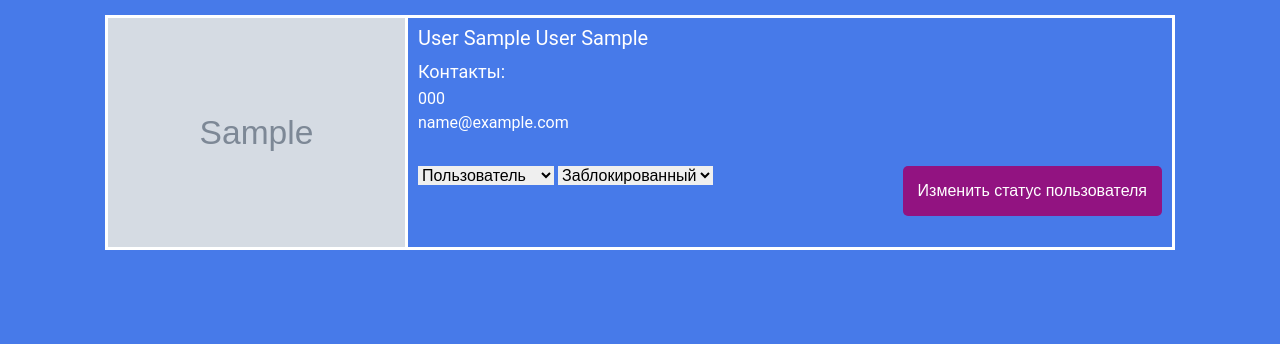
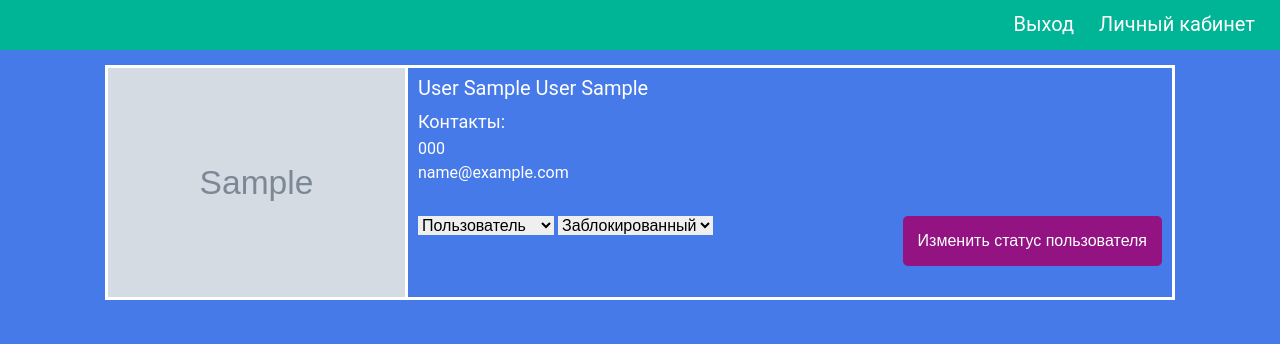
Before and after one commit to antizhyk/introductory-draft, a PHP site: page /admin-panel.php in a window 1280 px wide. Shown: the top 344 px of the page. Run offline with PHP 8.4, Linux system fonts and the light colour scheme; tables that the repository leaves empty or names only in its code hold one stand-in row (values such as "Sample post"); grey boxes marked "Sample" are stand-in pictures.

Commit message:
создал в админ панели  шапку с кнопкой выхода и возврата в личный кабинет

```diff
--- a/admin-panel.php
+++ b/admin-panel.php
@@ -14,7 +14,14 @@ $count = R::count('users');
 </head>
 
 <body>
-
+	<header class="header">
+		<div class="header__row">
+			<div class="header__btn header__btn_exit">
+				<a href="./logout.php" class="header__link" href="">Выход</a>
+			</div>
+			<div class="header__btn"><a class="header__link" href="./cabinet.php">Личный кабинет</a></div>
+		</div>
+	</header>
 	<div class="wrapper">
 		<div class="_container">
 			<div class="admin-panel">
--- a/css/style.css
+++ b/css/style.css
@@ -334,7 +334,29 @@ body {
 /* =================================== */
 /* Панель администратора */
 
-.admin-panel {
+.header {
+	height: 50px;
+	background-color: rgb(0, 180, 150);
+}
+.header__row {
+	display: flex;
+	justify-content: flex-end;
+	height: 100%;
+}
+.header__btn {
+	display: flex;
+	align-items: center;
+	justify-content: center;
+	margin-right: 25px;
+}
+.header__link {
+	color: #fff;
+	font-size: 20px;
+	padding-bottom: 3px;
+}
+.header__link:hover {
+	padding-bottom: 2px;
+	border-bottom: 1px dashed #fff;
 }
 .admin-panel__row {
 	padding: 15px;
```
